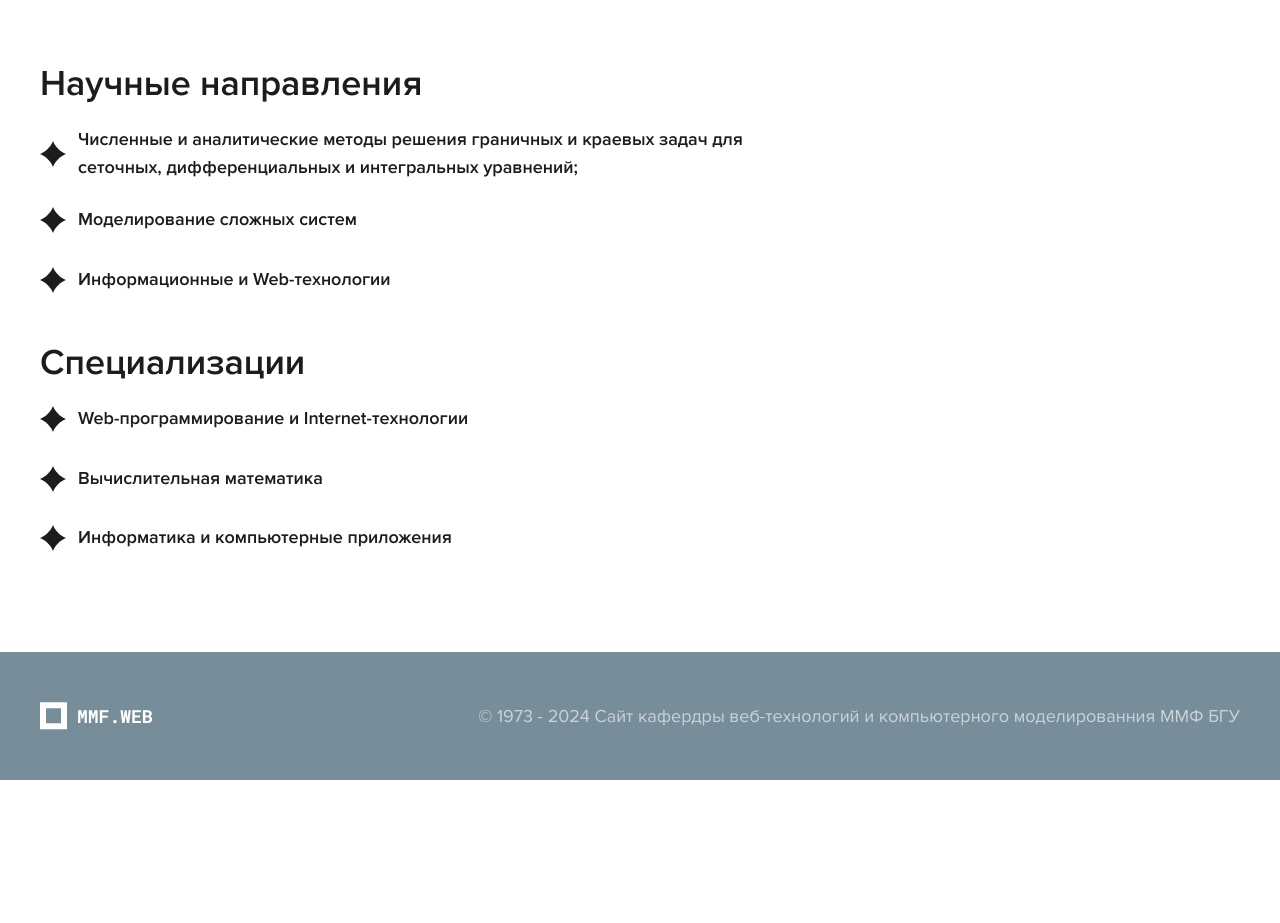
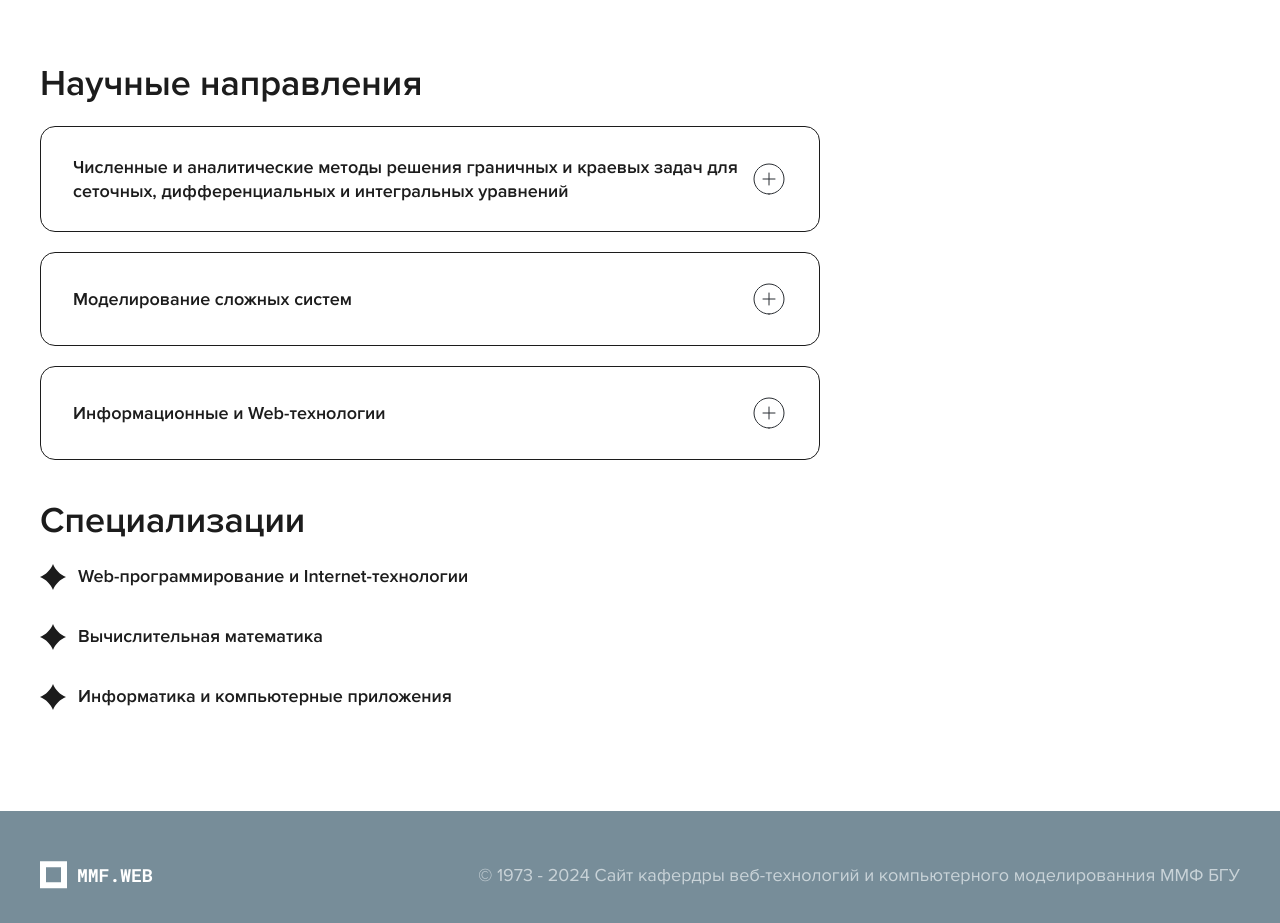
Before and after one commit to soloVlad/department-client, a React (Vite) app: page /about in a window 1280 px wide. Shown: the part 1320-2243 px from the top of the page. Before the commit the page ends 2100 px from the top, so only its background shows below. Built offline with nearby package versions, Linux system fonts and the light colour scheme.

Commit message:
feat: change ResearchAreas to use Accordion

```diff
--- /dev/null
+++ b/src/pages/about/components/ResearchAreas/ResearchAreas.constants.tsx
@@ -0,0 +1,83 @@
+export const RESEARCH_AREAS = [
+	{
+		value:
+			"Численные и аналитические методы решения граничных и краевых задач для сеточных, дифференциальных и интегральных уравнений",
+		description: (
+			<>
+				<div>
+					Включает в себя создание численных алгоритмов, аналитических моделей и
+					компьютерных программ для анализа и решения граничных и краевых задач.
+				</div>
+				<div>
+					Студенты этого направления изучают различные методы, такие как метод
+					конечных элементов, разностных схем, метод Галеркина, методы решения
+					интегральных уравнений и другие. Они также получают опыт в применении
+					этих методов для решения задач из различных областей, включая
+					механику, физику, инженерные науки и экономику.
+				</div>
+				<div>
+					Научные исследования в этой области направлены на улучшение точности,
+					эффективности и применимости численных и аналитических методов, что
+					является ключевым вопросом во многих современных науках и технических
+					областях.
+				</div>
+			</>
+		),
+	},
+	{
+		value: "Моделирование сложных систем",
+		description: (
+			<>
+				<div>
+					Студенты научного направления "Моделирование сложных систем" изучают
+					методы, инструменты и техники моделирования различных сложных систем в
+					различных областях, таких как наука, инженерия, экономика, экология и
+					т.д. Они анализируют взаимодействия и свойства таких систем, используя
+					компьютерное моделирование, математическое моделирование и
+					эксперименты.
+				</div>
+				<div>
+					Студенты этого направления исследуют различные области, включая
+					математическое моделирование, компьютерное моделирование и симуляцию,
+					агентно-ориентированное моделирование, сетевое моделирование,
+					экономическое моделирование, биологическое моделирование,
+					климатическое моделирование, физическое моделирование и социальное
+					моделирование.
+				</div>
+				<div>
+					Они работают над созданием моделей, которые могут помочь понять,
+					прогнозировать и оптимизировать поведение сложных систем, что имеет
+					важное значение в различных областях, включая науку, технологии,
+					экономику и общество.
+				</div>
+			</>
+		),
+	},
+	{
+		value: "Информационные и Web-технологии",
+		description: (
+			<>
+				<div>
+					Студенты научного направления "Информационные и Web-технологии"
+					изучают широкий спектр тем, связанных с разработкой,
+					администрированием и оптимизацией информационных систем и
+					веб-технологий. Они изучают программирование, базы данных, дизайн
+					веб-сайтов, информационную безопасность, а также концепции, связанные
+					с обработкой данных и аналитикой.
+				</div>
+				<div>
+					В ходе обучения студенты изучают языки программирования, такие как
+					HTML, CSS, JavaScript, PHP, Python и другие, а также базы данных и их
+					управление. Они также изучают методы создания эффективных и удобных
+					пользовательских интерфейсов и разрабатывают навыки по созданию
+					веб-приложений и мобильных приложений.
+				</div>
+				<div>
+					Студенты этого направления также изучают вопросы информационной
+					безопасности и защиты данных, включая криптографию, основы работы
+					систем шифрования и безопасной передачи данных.
+				</div>
+			</>
+		),
+	},
+];
--- a/src/pages/about/components/ResearchAreas/ResearchAreas.tsx
+++ b/src/pages/about/components/ResearchAreas/ResearchAreas.tsx
@@ -1,17 +1,21 @@
 import type { FC } from "react";
+import { Accordion } from "@mantine/core";
 
-import { StarList, TitledSection } from "@/components";
+import { TitledSection } from "@/components";
+
+import { RESEARCH_AREAS } from "./ResearchAreas.constants";
 
 const ResearchAreas: FC = () => {
 	return (
 		<TitledSection id="areas" mt={80} title="Научные направления">
-			<StarList
-				items={[
-					"Численные и аналитические методы решения граничных и краевых задач для сеточных, дифференциальных и интегральных уравнений;",
-					"Моделирование сложных систем",
-					"Информационные и Web-технологии",
-				]}
-			/>
+			<Accordion>
+				{RESEARCH_AREAS.map((area) => (
+					<Accordion.Item key={area.value} value={area.value}>
+						<Accordion.Control>{area.value}</Accordion.Control>
+						<Accordion.Panel>{area.description}</Accordion.Panel>
+					</Accordion.Item>
+				))}
+			</Accordion>
 		</TitledSection>
 	);
 };
--- a/src/theme/components/Accordion/Accordion.module.css
+++ b/src/theme/components/Accordion/Accordion.module.css
@@ -29,6 +29,10 @@
 .content {
   padding: 0 32px 28px 32px;
 
+  display: flex;
+  flex-direction: column;
+  gap: 12px;
+
   font-size: 18px;
   line-height: 24px;
 }
```
